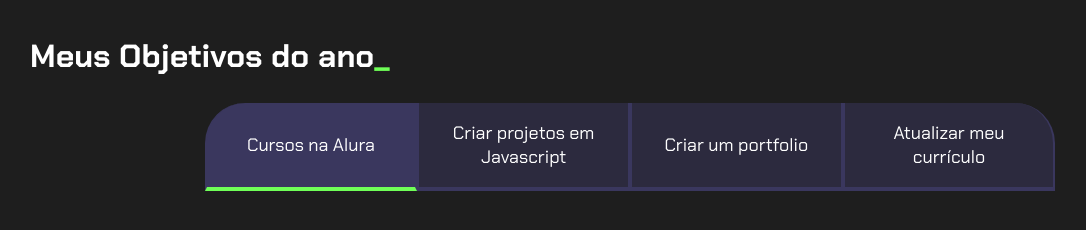
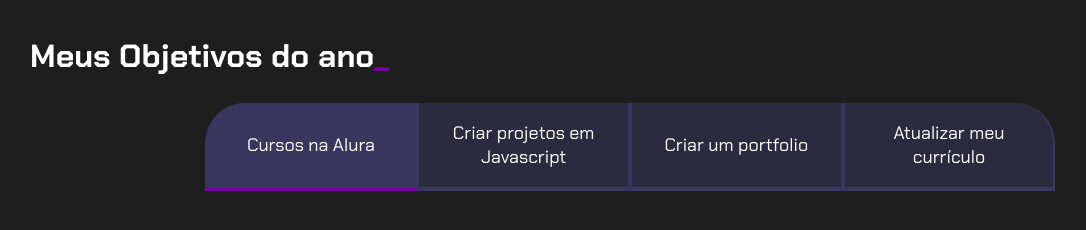
Before and after one commit to rhayssakkj/ProjetoDeVida_rhayyy, a plain HTML site: page js-projeto-de-vida-codigo-base/js-projeto-de-vida-codigo-base/index.html in a window 1280 px wide. Both pictures are taken after a click on the button "Cursos na Alura". Shown: the whole page, without its empty margins (10-1096 px from the left). Drawn offline with Linux system fonts and the light colour scheme.

Commit message:
Add files via upload

```diff
--- a/js-projeto-de-vida-codigo-base/js-projeto-de-vida-codigo-base/main.js
+++ b/js-projeto-de-vida-codigo-base/js-projeto-de-vida-codigo-base/main.js
@@ -1,4 +1,12 @@
-const botoes = document.querySelector(".botao");
+const botoes = document.querySelectorAll(".botao");
 
-for(let i=0;i <botoes.lenght; i++);
-console.log(i);
+for(let i=0;i <botoes.length;i++){
+    botoes[i].onclick = function(){
+
+        for(let j=0;j < botoes.length;j++){
+            botoes[j].classList.remove("ativo");
+        }
+        botoes[i].classList.add("ativo");
+    }
+    console.log();
+}
--- a/js-projeto-de-vida-codigo-base/js-projeto-de-vida-codigo-base/style.css
+++ b/js-projeto-de-vida-codigo-base/js-projeto-de-vida-codigo-base/style.css
@@ -2,7 +2,7 @@
 
 :root {
     --cor-de-fundo: #1E1E1E;
-    --verde: #6FFF57;
+    --verde: #7703a5;
     --branco: #FFFFFF;
     --botao-ativo: #3A375E;
     --botao-inativo: rgba(58, 55, 94, 0.5);
```
